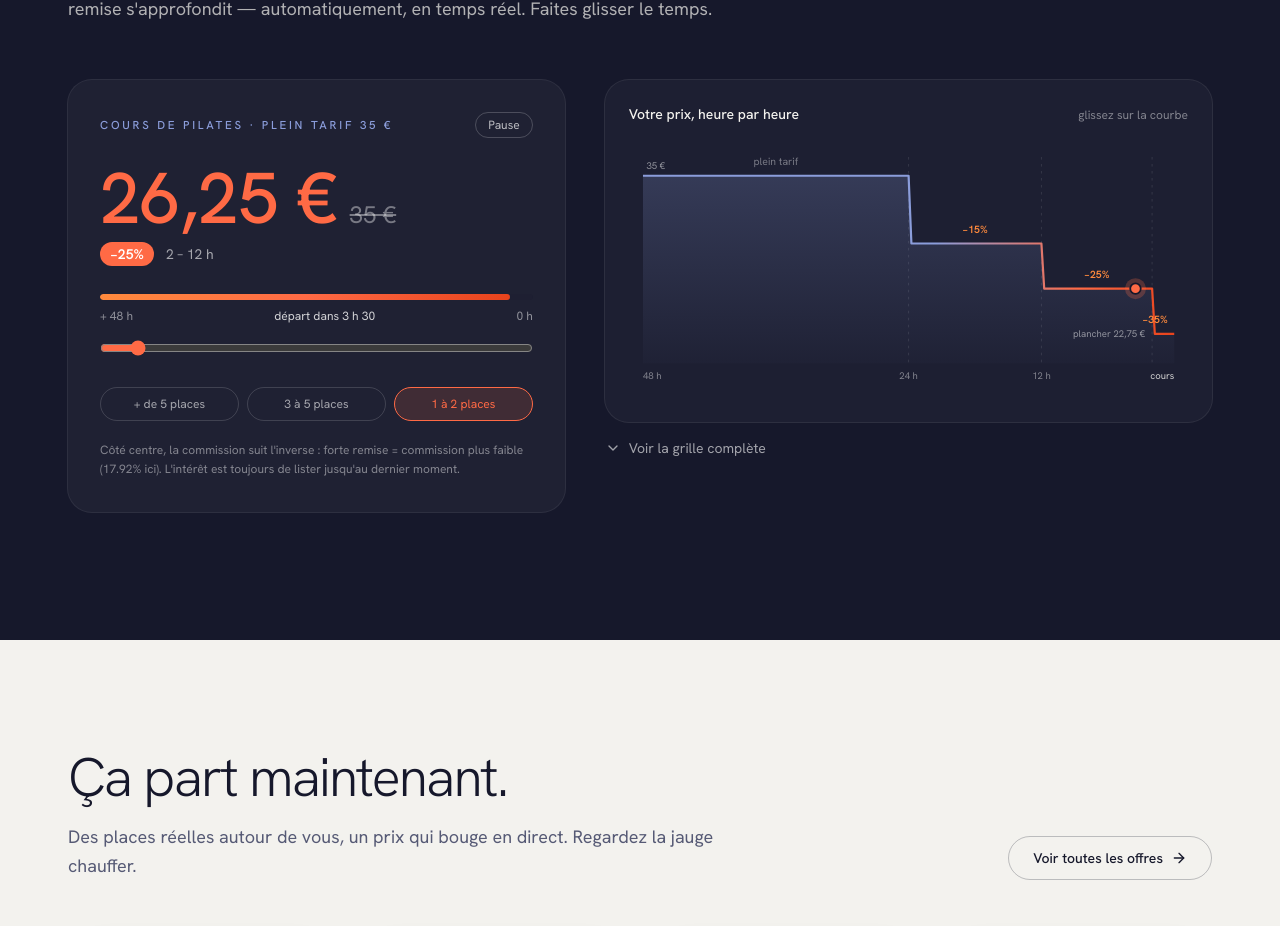
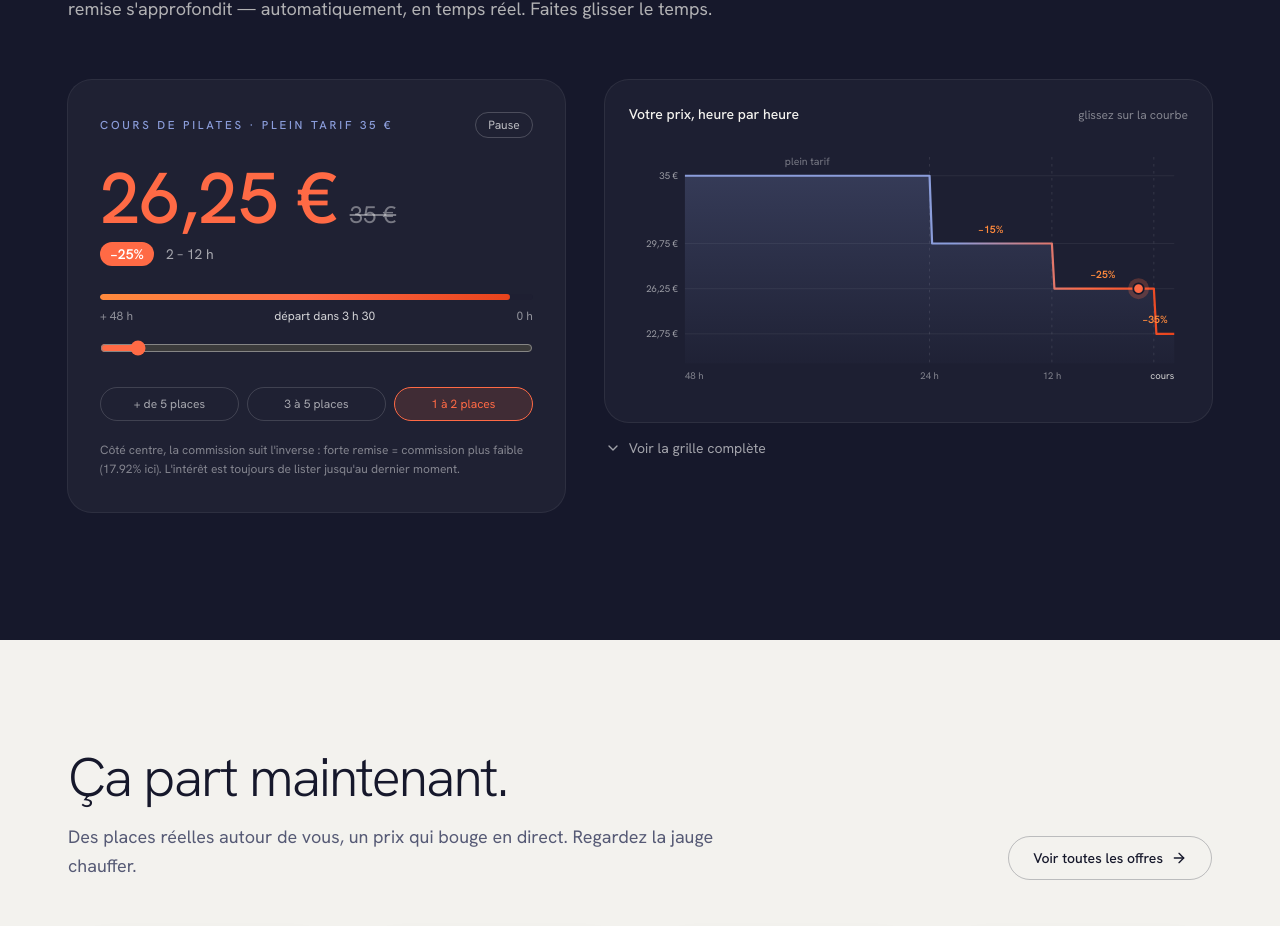
Before and after one commit to alexandre-zenou/freeflo, a Next.js app: page / in a window 1280 px wide. Shown: the part 2000-2926 px from the top of the page. Built offline with nearby package versions, Linux system fonts and the light colour scheme.

Commit message:
style(design): melt curve — price y-axis with a tick per reached tier price (band-aware), gridlines; removed redundant inline price labels

```diff
--- a/src/components/melt-curve.tsx
+++ b/src/components/melt-curve.tsx
@@ -14,7 +14,7 @@ const W = 640;
 const H = 300;
 const PAD_T = 30;
 const PAD_B = 40;
-const PAD_L = 16;
+const PAD_L = 64; // place pour l'ordonnée des prix
 const PAD_R = 16;
 const MAX_HOURS = 48;
 
@@ -70,6 +70,9 @@ export function MeltCurve({
   const now = computePrice(base, places, hours);
   const hot = now.heat > 0.6;
 
+  // Ordonnée : un tick par prix de palier réellement atteint (dédupliqués).
+  const priceTicks = [...new Set([base, ...segments.map((s) => s.price)])];
+
   const scrub = (clientX: number) => {
     const svg = svgRef.current;
     if (!svg) return;
@@ -101,6 +104,16 @@ export function MeltCurve({
           <stop offset="100%" stopColor="#8b9ddb" stopOpacity="0.02" />
         </linearGradient>
       </defs>
+
+      {/* ordonnée des prix — un tick par palier atteint */}
+      {priceTicks.map((p) => (
+        <g key={p}>
+          <line x1={PAD_L} y1={y(p)} x2={W - PAD_R} y2={y(p)} stroke="rgba(255,255,255,0.07)" />
+          <text x={PAD_L - 8} y={y(p) + 4} textAnchor="end" fontSize="11" fill="rgba(255,255,255,0.55)">
+            {formatEuro(p)}
+          </text>
+        </g>
+      ))}
 
       {/* bornes de paliers — pas d'étiquette sur « 2 h », trop proche de « cours » */}
       {BOUNDARIES.map((b) => (
@@ -135,13 +148,7 @@ export function MeltCurve({
         </text>
       ))}
 
-      {/* prix de départ / plancher */}
-      <text x={PAD_L + 4} y={y(base) - 8} fontSize="11" fill="rgba(255,255,255,0.5)">
-        {formatEuro(base)}
-      </text>
-      <text x={x(2) - 8} y={y(minPrice) + 4} textAnchor="end" fontSize="11" fill="rgba(255,255,255,0.5)">
-        plancher {formatEuro(minPrice)}
-      </text>
+      {/* l'axe couvre départ et plancher — pas d'étiquettes redondantes */}
 
       {/* le point « maintenant », porté par le slider */}
       {hot && <circle cx={x(hours)} cy={y(now.currentPrice)} r="12" fill="#ff6a45" opacity="0.25" />}
```
